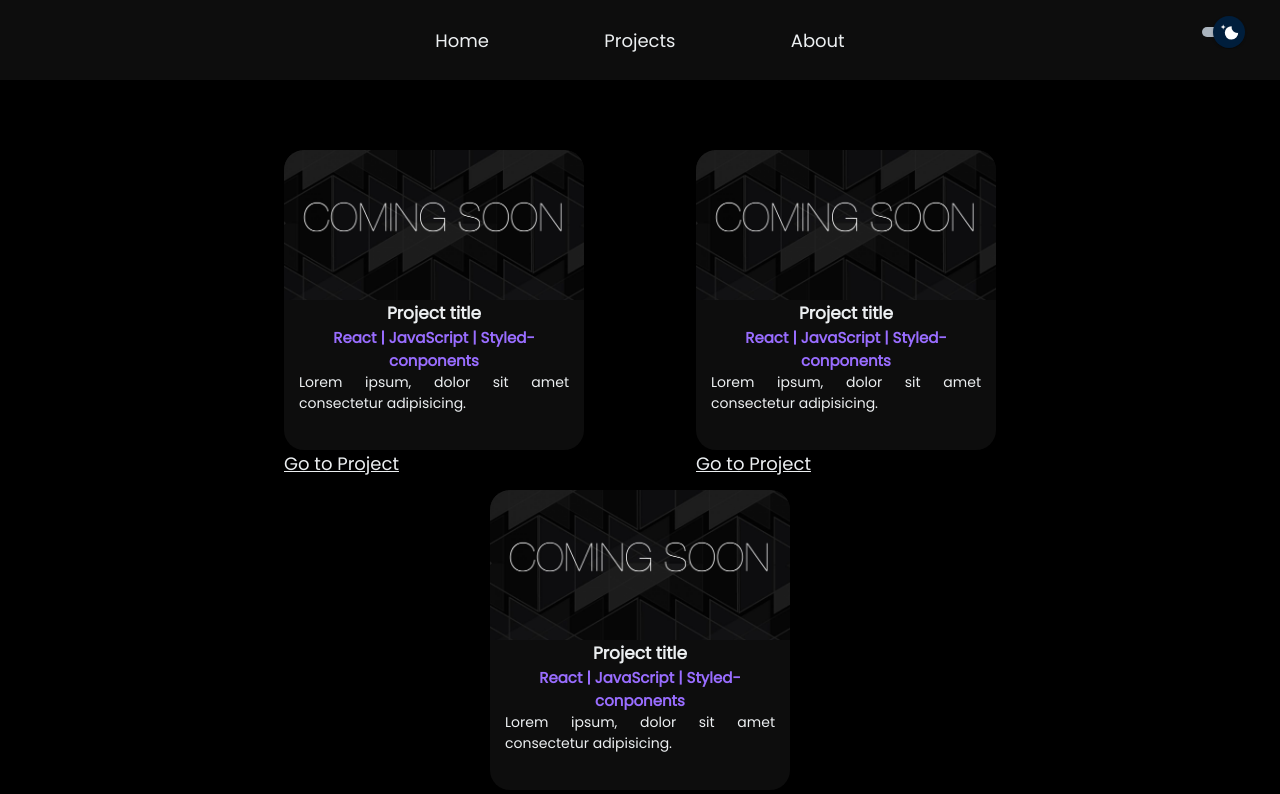
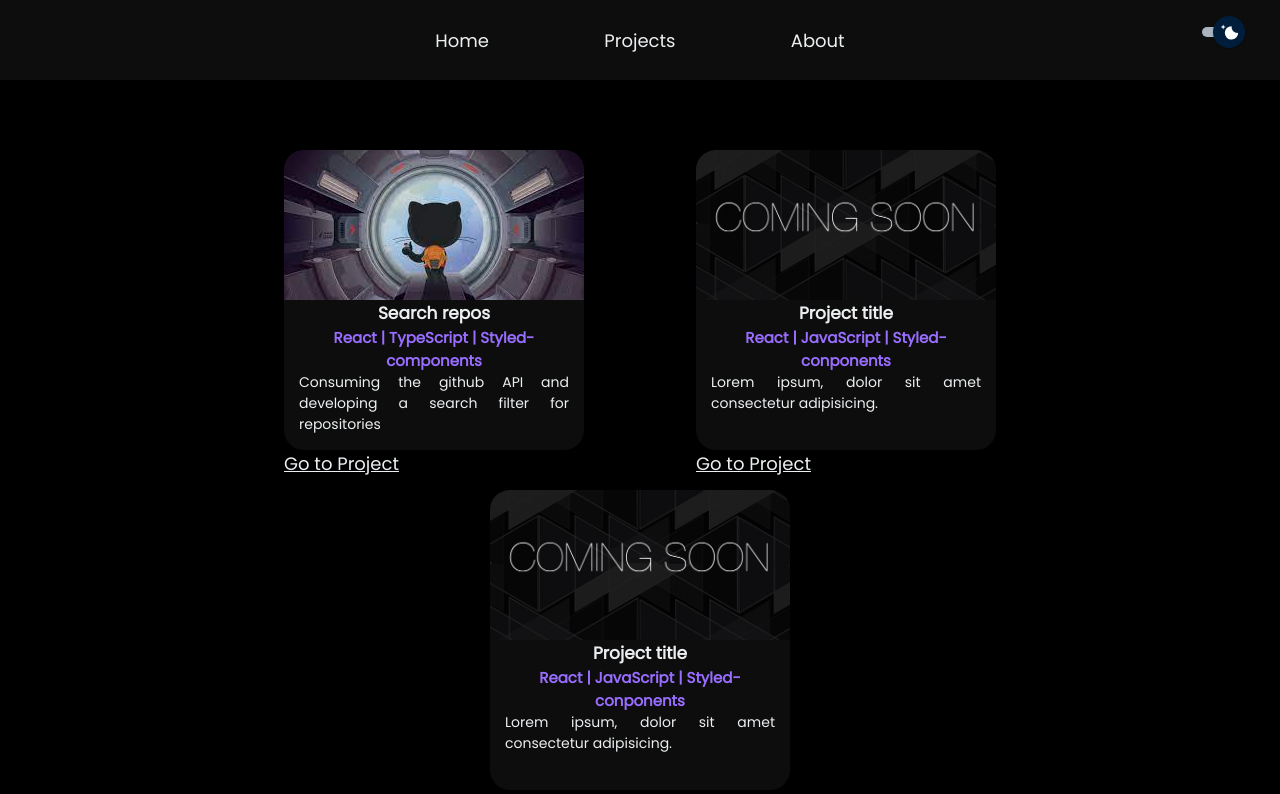
Before and after one commit to RianVitor26/Portifolio, a React (Vite) app in the folder portifolio/: page /projects in a window 1280 px wide. Shown: the top 794 px of the page. Built offline with nearby package versions, Linux system fonts and the light colour scheme.

Commit message:
adicionando um projeto no card

```diff
--- a/portifolio/src/pages/About/index.tsx
+++ b/portifolio/src/pages/About/index.tsx
@@ -19,35 +19,35 @@ export const About = () => {
       <Navbar />
       <C.Container>
         <C.About>
-          <h1 data-aos="fade-up" data-aos-duration="500">
+          <h1 data-aos="fade-in" data-aos-duration="500">
             Resume
           </h1>
-          <p data-aos="fade-up" data-aos-duration="1500">
+          <p data-aos="fade-in" data-aos-duration="1500">
             I'm a developer with more proficiency in Front-end. I like to learn
             the best technologies to create amazing websites. Currently studying
             <span> React, React Native and Node</span>. In order to become a
             <span> JavaScript developer</span> with knowledge in{" "}
             <span> web Full-Stack and Mobile development</span>.
           </p>
-          <p data-aos="fade-up" data-aos-duration="2000">
+          <p data-aos="fade-in" data-aos-duration="2000">
             <span>I live in: </span>
             Serra, ES.
           </p>
-          <p data-aos="fade-up" data-aos-duration="2500">
+          <p data-aos="fade-in" data-aos-duration="2500">
             <span>I study: </span>
             Software Engineering at Unisales in Vitória, ES.
           </p>
-          <p data-aos="fade-up" data-aos-duration="3000">
+          <p data-aos="fade-in" data-aos-duration="3000">
             <span>I am studying: </span>
             React and React Native ecosystem, A little bit of the Node ecosystem
             and English daily.
           </p>
-          <p data-aos="fade-up" data-aos-duration="3500">
+          <p data-aos="fade-in" data-aos-duration="3500">
             <span>I look for: </span>
             An internship or a Jr position.
           </p>
           <a
-            data-aos="fade-left"
+            data-aos="fade-in"
             data-aos-duration="4000"
             target="blank"
             href="curriculum.pdf"
--- a/portifolio/src/pages/Projects/index.tsx
+++ b/portifolio/src/pages/Projects/index.tsx
@@ -11,12 +11,12 @@ export const Projects = () => {
       <Navbar />
       <C.Container>
         <Card
-          src="comingsoon.jpg"
-          alt=""
-          title="Project title"
-          stacks="React | JavaScript | Styled-conponents"
-          desc=" Lorem ipsum, dolor sit amet consectetur adipisicing."
-          link=""
+          src="github.png"
+          alt="Github image"
+          title="Search repos"
+          stacks="React | TypeScript | Styled-components"
+          desc="Consuming the github API and developing a search filter for repositories"
+          link="https://myrepos.vercel.app/"
         />
         <Card
           src="comingsoon.jpg"
```
Also changed, not shown: portifolio/public/github.png (added).
